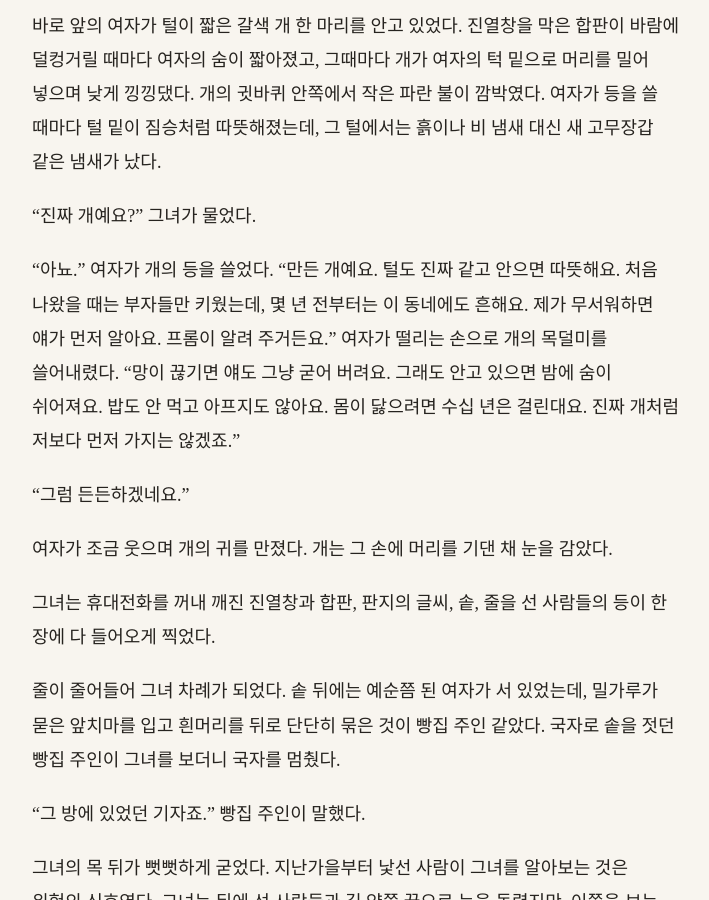
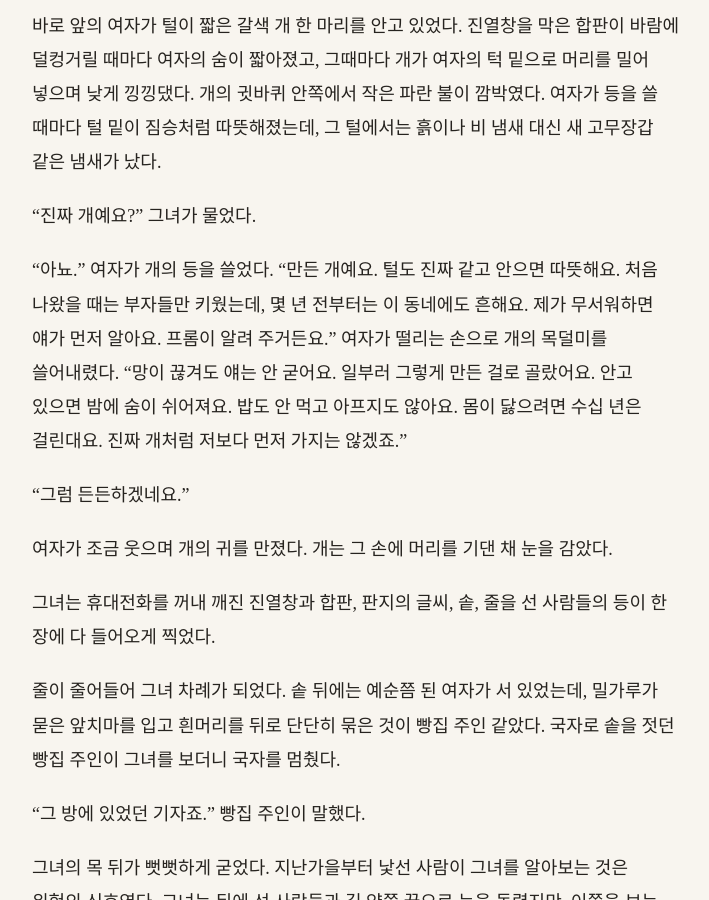
Before and after one commit to kangkkang/writer_s1_public, a Jekyll site: the page built from vol2/038.md, in a window 1280 px wide and 900 px high, scrolled down 8497 px. Shown: the whole window, without its empty margins (284-993 px from the left). Built offline with Jekyll 4.4.1, drawn with Linux system fonts in a browser that asks for light colours; our own code applies the rules of GitHub Pages for plain Markdown files.

Commit message:
Update from https://github.com/kangkkang/writer_s1/commit/68213cb5e05775e282e54511c380d5da24deb22c

```diff
--- a/vol2/038.md
+++ b/vol2/038.md
@@ -158,7 +158,7 @@
 
 "진짜 개예요?" 그녀가 물었다.
 
-"아뇨." 여자가 개의 등을 쓸었다. "만든 개예요. 털도 진짜 같고 안으면 따뜻해요. 처음 나왔을 때는 부자들만 키웠는데, 몇 년 전부터는 이 동네에도 흔해요. 제가 무서워하면 얘가 먼저 알아요. 프롬이 알려 주거든요." 여자가 떨리는 손으로 개의 목덜미를 쓸어내렸다. "망이 끊기면 얘도 그냥 굳어 버려요. 그래도 안고 있으면 밤에 숨이 쉬어져요. 밥도 안 먹고 아프지도 않아요. 몸이 닳으려면 수십 년은 걸린대요. 진짜 개처럼 저보다 먼저 가지는 않겠죠."
+"아뇨." 여자가 개의 등을 쓸었다. "만든 개예요. 털도 진짜 같고 안으면 따뜻해요. 처음 나왔을 때는 부자들만 키웠는데, 몇 년 전부터는 이 동네에도 흔해요. 제가 무서워하면 얘가 먼저 알아요. 프롬이 알려 주거든요." 여자가 떨리는 손으로 개의 목덜미를 쓸어내렸다. "망이 끊겨도 얘는 안 굳어요. 일부러 그렇게 만든 걸로 골랐어요. 안고 있으면 밤에 숨이 쉬어져요. 밥도 안 먹고 아프지도 않아요. 몸이 닳으려면 수십 년은 걸린대요. 진짜 개처럼 저보다 먼저 가지는 않겠죠."
 
 "그럼 든든하겠네요."
 
```
